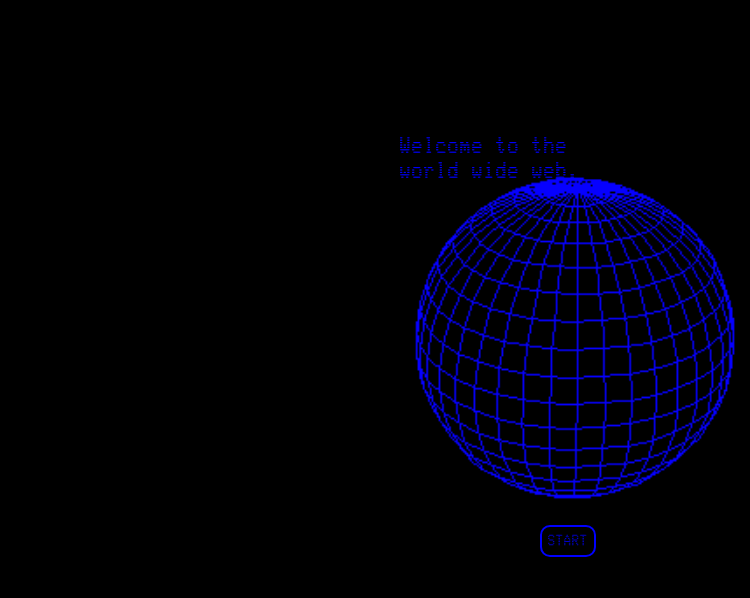
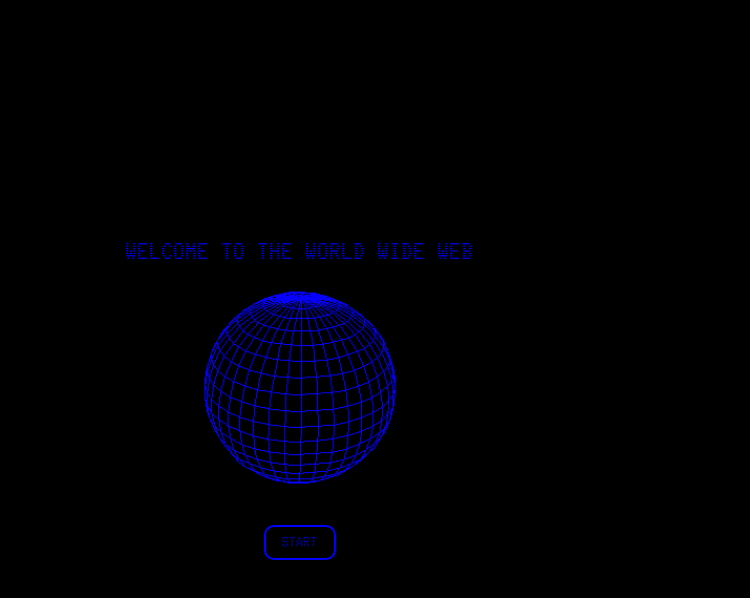
Before and after one commit to xp30n/SAVE-THE-INTERNET, an Electron app: page index.html in a window 600 px wide. Shown: the whole page, 750 px wide, since content can reach past the window. Drawn offline with nearby package versions, Linux system fonts and the light colour scheme.

Commit message:
adjusted the css and html for global positioning

```diff
--- a/css/style.css
+++ b/css/style.css
@@ -12,76 +12,68 @@
 body {
   margin: 0;
   padding: 0;
+  min-height: 100vh;
   font-family: "Hacker", sans-serif;
   background-color: black;
   overflow: hidden;
+
+  display: flex;
+  justify-content: center;
+  align-items: center;
+}
+
+.landing-container {
+  width: 90%;
+  max-width: 700px;
+  text-align: center;
 }
 
 p {
   color: blue;
-  justify-content: center;
-  align-items: center;
+  margin: 0;
 }
 
-.title-container {
-  top: 200px;
-  justify-content: center;
-}
 
 .welcome-el {
-  position: absolute;
-  font-size: x-large;
-  top: 110px;
-  left: 400px;
+  font-size: clamp(1.5rem, 2vw, 2rem);
+  margin-bottom: 1rem;
   opacity: 0;
-  transition: opacity 1.7s ease;
+  transition: opacity 2.0s ease;
 }
 
 .gif-container {
-  position: absolute;
-  top: 160px;
-  left: 400px;
+  margin-bottom: 2rem;
 }
 
 .globe-gif {
-  width: 350px;
+  display: block;
+  width: min(35vw, 350px);
+  max-width: 350px;
   height: auto;
+  margin: 0 auto;
   opacity: 0;
-  transition: opacity 1.7s ease;
+  transition: opacity 2.0s ease;
+}
+
+.button-container {
+  text-align: center;
 }
 
 .start-btn {
   color: blue;
   font-family: "Hacker", sans-serif;
-  font-size: 1em;
+  font-size: clamp(0.9rem, 1.5vw, 1rem);
   background-color: black;
 
   border-radius: 10px;
   border: 2px blue solid;
-  padding: 6px;
+  padding: 0.5rem 1rem;
 
-  position: absolute;
-  top: 525px;
-  left: 540px;
   opacity: 0;
-  transition: opacity 1.7s ease;
+  transition: opacity 2.0s ease;
 }
 
 .start-btn:hover {
   color: rgb(125, 190, 255);
   border: 2px rgb(125, 190, 255) solid;
 }
-
-.windows {
-  position: absolute;
-  top: 60px;
-  left: 890px;
-  width: 140px;
-}
-
-.vhs {
-  position: absolute;
-  top: 10px;
-  left: 90px;
-  width: 240px;
-}
--- a/index.html
+++ b/index.html
@@ -11,13 +11,15 @@
     <title>SAVE THE INTERNET</title>
   </head>
   <body>
-    <!--TITLE TEXT-->
-    <div class="title-container" id="title">
-      <p class="welcome-el" id="welcome-el">Welcome to the world wide web.</p>
+    <div class="landing-container">
+
+      <!--TITLE CONTAINER-->
+      <div class="title container" id="title">
+        <p class="welcome-el" id="welcome-el">WELCOME TO THE WORLD WIDE WEB</p>
       </div>
 
-    <!--GLOBE GIF CONTAINER-->
-    <div class="gif-container" id="gif-container">
+      <!--GLOBE GIF-->
+      <div class="gif-container" id="gif container">
         <img
         class="globe-gif"
         id="globe-gif"
@@ -27,8 +29,9 @@
       </div>
 
       <!--START BUTTON-->
-    <div>
+      <div class="button-container">
         <button class="start-btn" id="start-btn">START</button>
+      </div>
     </div>
 
     <!--ANIME.JS SCRIPT-->
```
Lines whose indentation alone changed are shown as unchanged.
